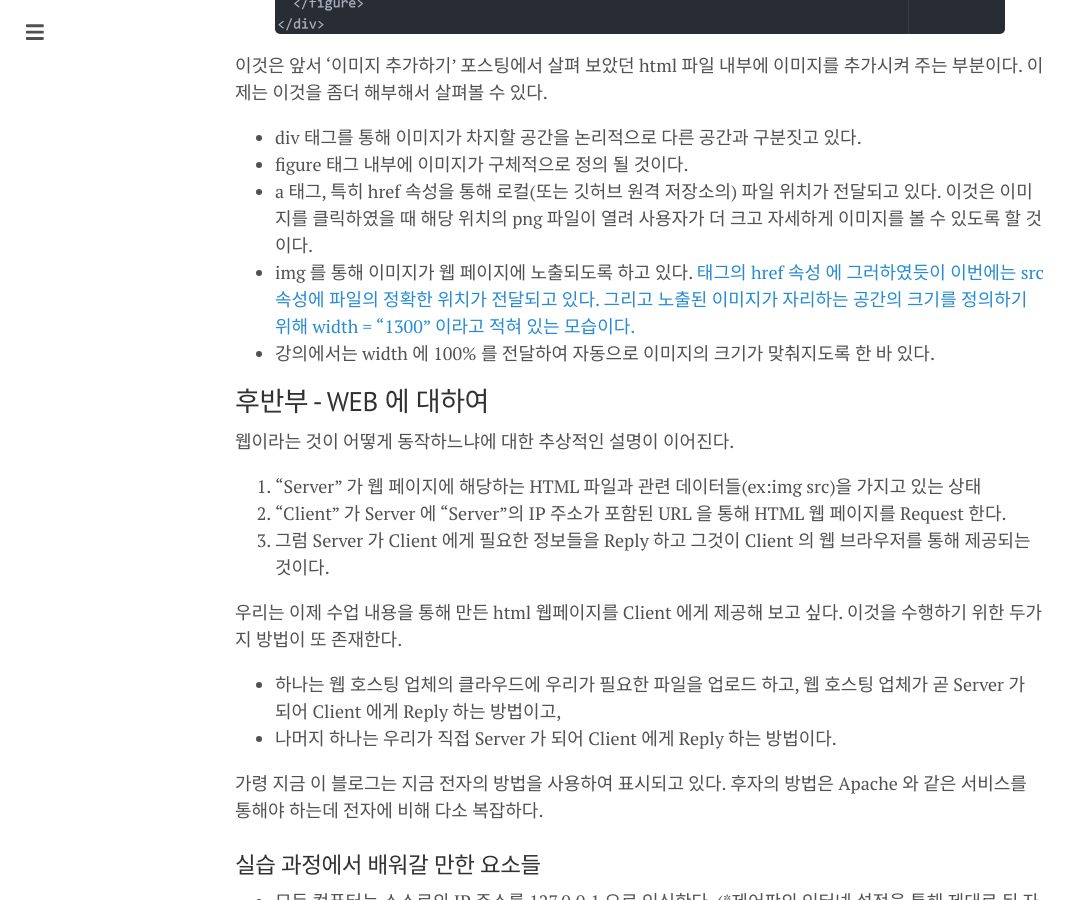
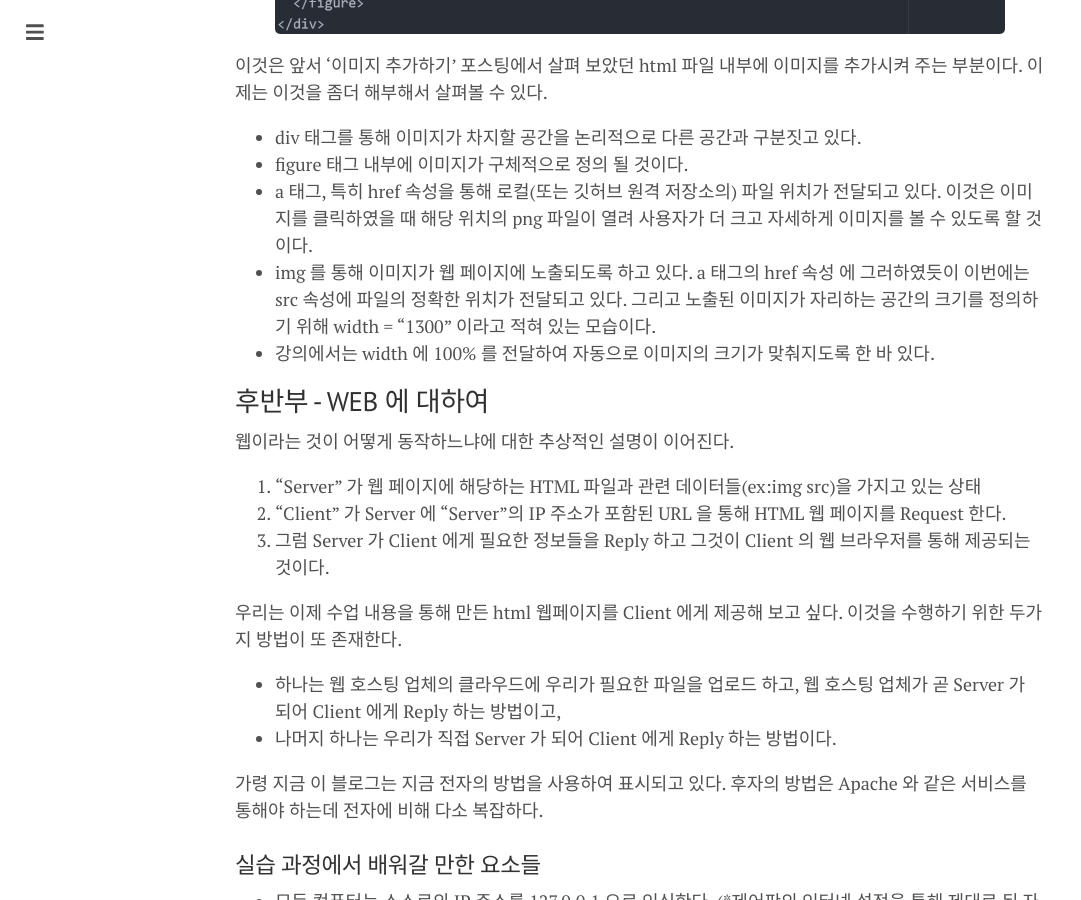
Before and after one commit to ajoa2757/ajoa2757.github.io, a Jekyll site: the page built from _posts/2021/2021-08-17-web1.md, in a window 1280 px wide and 900 px high, scrolled down 1489 px. Shown: the whole window, without its empty margins (0-1081 px from the left). Built offline with Jekyll 4.4.1, drawn with Linux system fonts in a browser that asks for light colours; nearby versions of some CDN libraries; comment, search, counter and statistics services are not loaded.

Commit message:
fix size and tags

```diff
--- a/_posts/2021/2021-08-17-web1.md
+++ b/_posts/2021/2021-08-17-web1.md
@@ -47,7 +47,7 @@ HTML 의 맹점은 태그를 **의도하는 목적에 맞게 정확하게** 사
 - div 태그를 통해 이미지가 차지할 공간을 논리적으로 다른 공간과 구분짓고 있다.
 - figure 태그 내부에 이미지가 구체적으로 정의 될 것이다.
 - a 태그, 특히 href 속성을 통해 로컬(또는 깃허브 원격 저장소의) 파일 위치가 전달되고 있다. 이것은 이미지를 클릭하였을 때 해당 위치의 png 파일이 열려 사용자가 더 크고 자세하게 이미지를 볼 수 있도록 할 것이다.
-- img 를 통해 이미지가 웹 페이지에 노출되도록 하고 있다. <a> 태그의 href 속성 에 그러하였듯이 이번에는 src 속성에 파일의 정확한 위치가 전달되고 있다. 그리고 노출된 이미지가 자리하는 공간의 크기를 정의하기 위해 width = "1300" 이라고 적혀 있는 모습이다.
+- img 를 통해 이미지가 웹 페이지에 노출되도록 하고 있다. a 태그의 href 속성 에 그러하였듯이 이번에는 src 속성에 파일의 정확한 위치가 전달되고 있다. 그리고 노출된 이미지가 자리하는 공간의 크기를 정의하기 위해 width = "1300" 이라고 적혀 있는 모습이다.
 - 강의에서는 width 에 100% 를 전달하여 자동으로 이미지의 크기가 맞춰지도록 한 바 있다.
 
 ## 후반부 - WEB 에 대하여
```
Also changed, not shown: _posts/2021/2021-08-19-css.md (+1 -1 lines).
